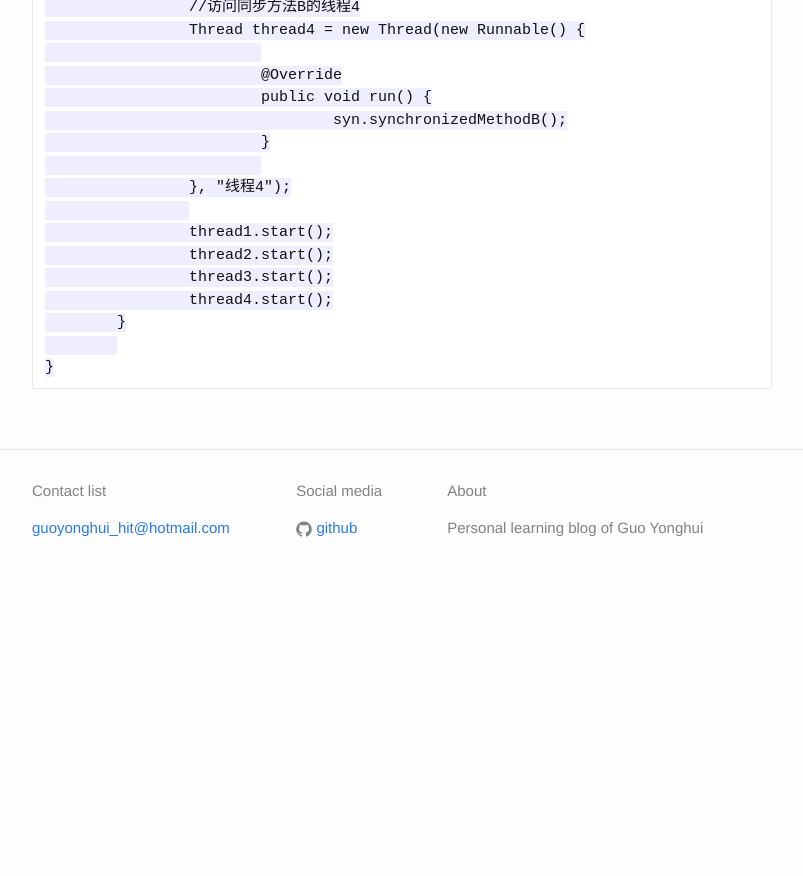
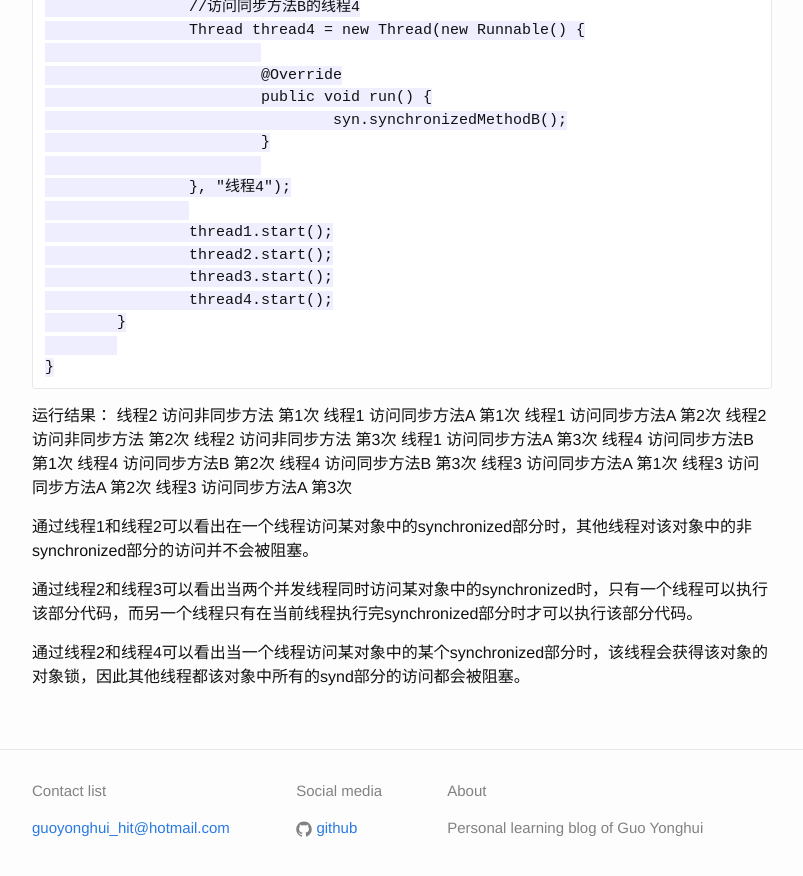
Before and after one commit to E1110CNotFound/E1110CNotFound.github.io, a Jekyll site: the page built from _posts/2015-01-29-Java synchronized学习.markdown, in a window 1280 px wide and 900 px high, scrolled down 2756 px. Shown: the top 876 px of the window, without its empty margins (238-1041 px from the left). Built offline with Jekyll 4.4.1, drawn with Linux system fonts in a browser that asks for light colours; before the commit the page ends 3356 px from its top, so only the background shows below that.

Commit message:
commit a blog

```diff
--- a/_posts/2015-01-29-Java synchronized学习.markdown
+++ b/_posts/2015-01-29-Java synchronized学习.markdown
@@ -132,3 +132,23 @@ synchronized方法以及非synchronized方法定义
 		}
 
 	}
+
+运行结果：
+线程2	访问非同步方法	第1次
+线程1	访问同步方法A	第1次
+线程1	访问同步方法A	第2次
+线程2	访问非同步方法	第2次
+线程2	访问非同步方法	第3次
+线程1	访问同步方法A	第3次
+线程4	访问同步方法B	第1次
+线程4	访问同步方法B	第2次
+线程4	访问同步方法B	第3次
+线程3	访问同步方法A	第1次
+线程3	访问同步方法A	第2次
+线程3	访问同步方法A	第3次
+
+通过线程1和线程2可以看出在一个线程访问某对象中的synchronized部分时，其他线程对该对象中的非synchronized部分的访问并不会被阻塞。
+
+通过线程2和线程3可以看出当两个并发线程同时访问某对象中的synchronized时，只有一个线程可以执行该部分代码，而另一个线程只有在当前线程执行完synchronized部分时才可以执行该部分代码。
+
+通过线程2和线程4可以看出当一个线程访问某对象中的某个synchronized部分时，该线程会获得该对象的对象锁，因此其他线程都该对象中所有的synd部分的访问都会被阻塞。
```
